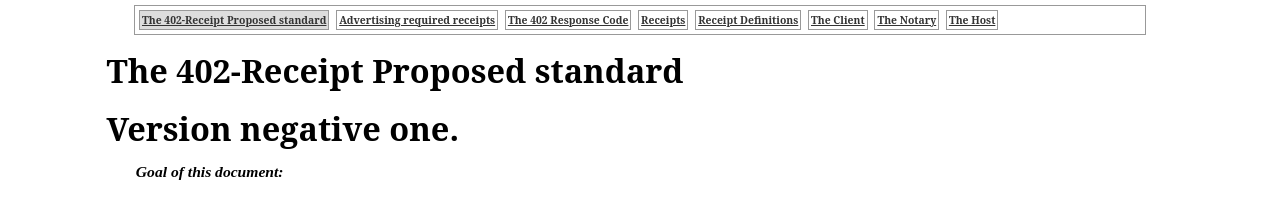
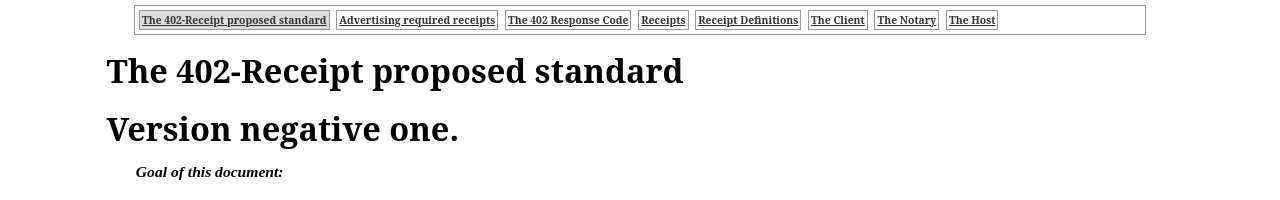
Before and after one commit to erikpukinskis/direct-monetization-static, a Jekyll site: the page built from _proposal/introduction.markdown, in a window 1280 px wide. Shown: the top 200 px of the page. Built offline with Jekyll 4.4.1, drawn with Linux system fonts in a browser that asks for light colours.

```diff
--- a/_proposal/introduction.markdown
+++ b/_proposal/introduction.markdown
@@ -1,5 +1,5 @@
 ---
-title: The 402-Receipt Proposed standard
+title: The 402-Receipt proposed standard
 date: 2018-12-06 12:00:00 Z
 permalink: "/introduction.html"
 description: The 402-Receipt Proposed standard.
```
